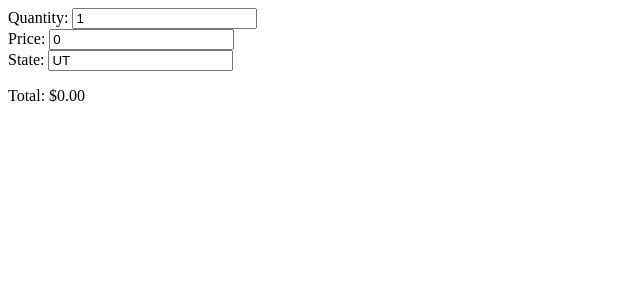
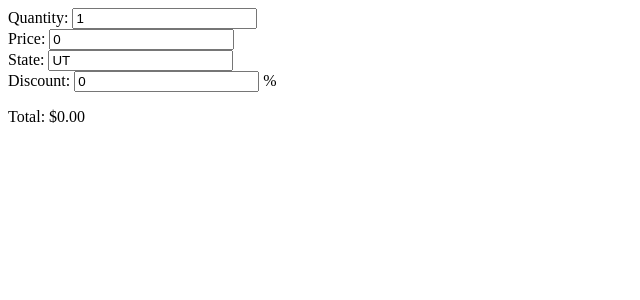
Before and after one commit to mikehall314/elephant, a SvelteKit app: page / in a window 1280 px wide. Shown: the top 300 px of the page, without its empty margins (0-640 px from the left). Built offline with nearby package versions, Linux system fonts and the light colour scheme.

Commit message:
feat: Support any discount rate

```diff
--- a/src/routes/+page.svelte
+++ b/src/routes/+page.svelte
@@ -2,6 +2,7 @@
     let quantity = 1;
     let price = 0;
     let stateCode = "UT";
+    let discountPercent = 0;
 
     const taxRateChart = new Map([
         ["UT", 1.0685],
@@ -11,14 +12,14 @@
         ["CA", 1.0825]
     ]);
 
-    const getDiscountRate = (total) =>  total >= 1000 ? 0.03 : 0;
-
     $: total = quantity * price * (taxRateChart.get(stateCode) ?? 1);
-    $: totalWithDiscount = total - (getDiscountRate(total) * total);
+    $: totalWithDiscount = total - ((discountPercent / 100) * total);
 </script>
 
 <div>Quantity: <input type="number" bind:value={quantity}></div>
 <div>Price: <input type="number" bind:value={price}></div>
 <div>State: <input type="text" bind:value={stateCode}></div>
 
+<div>Discount: <input type="number" bind:value={discountPercent}> %</div>
+
 <p>Total: ${Number(totalWithDiscount).toFixed(2)}</p>
```
